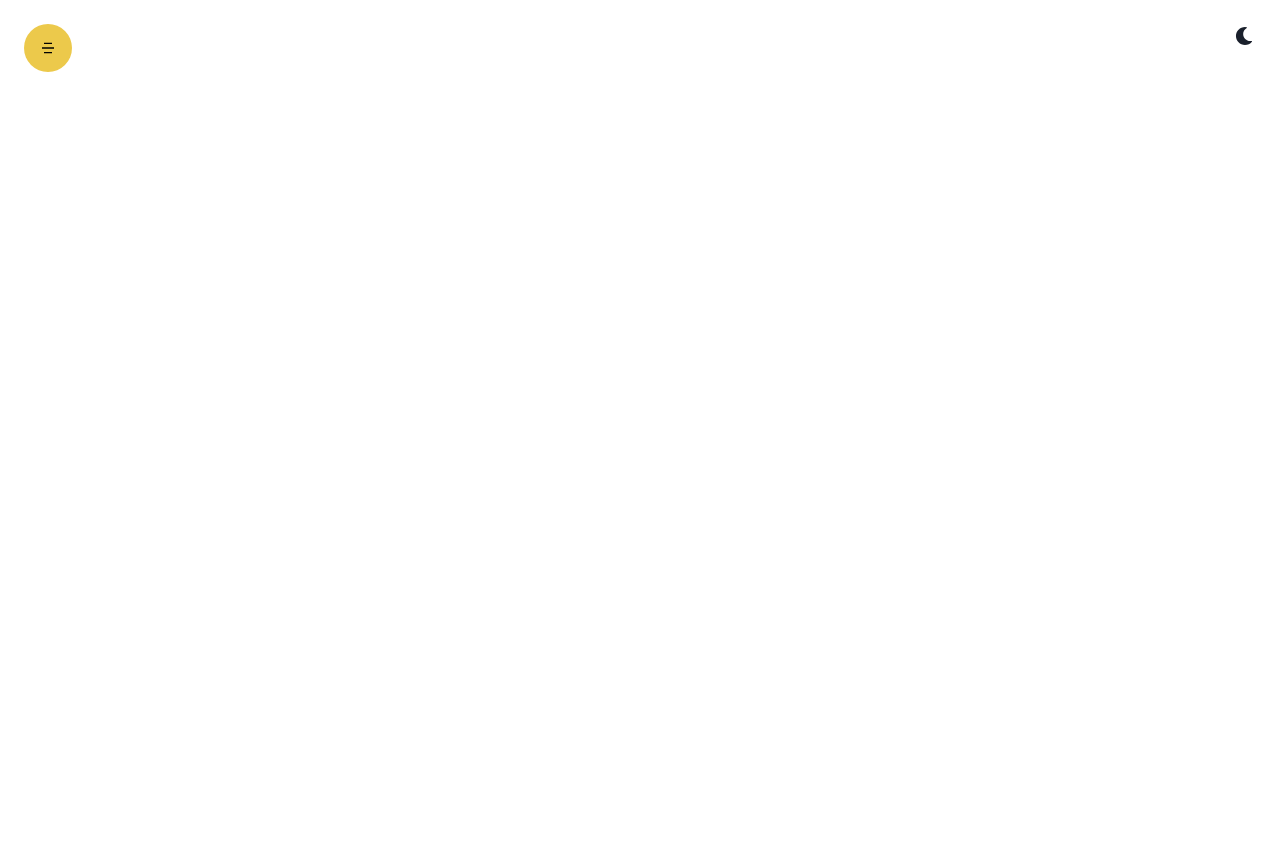
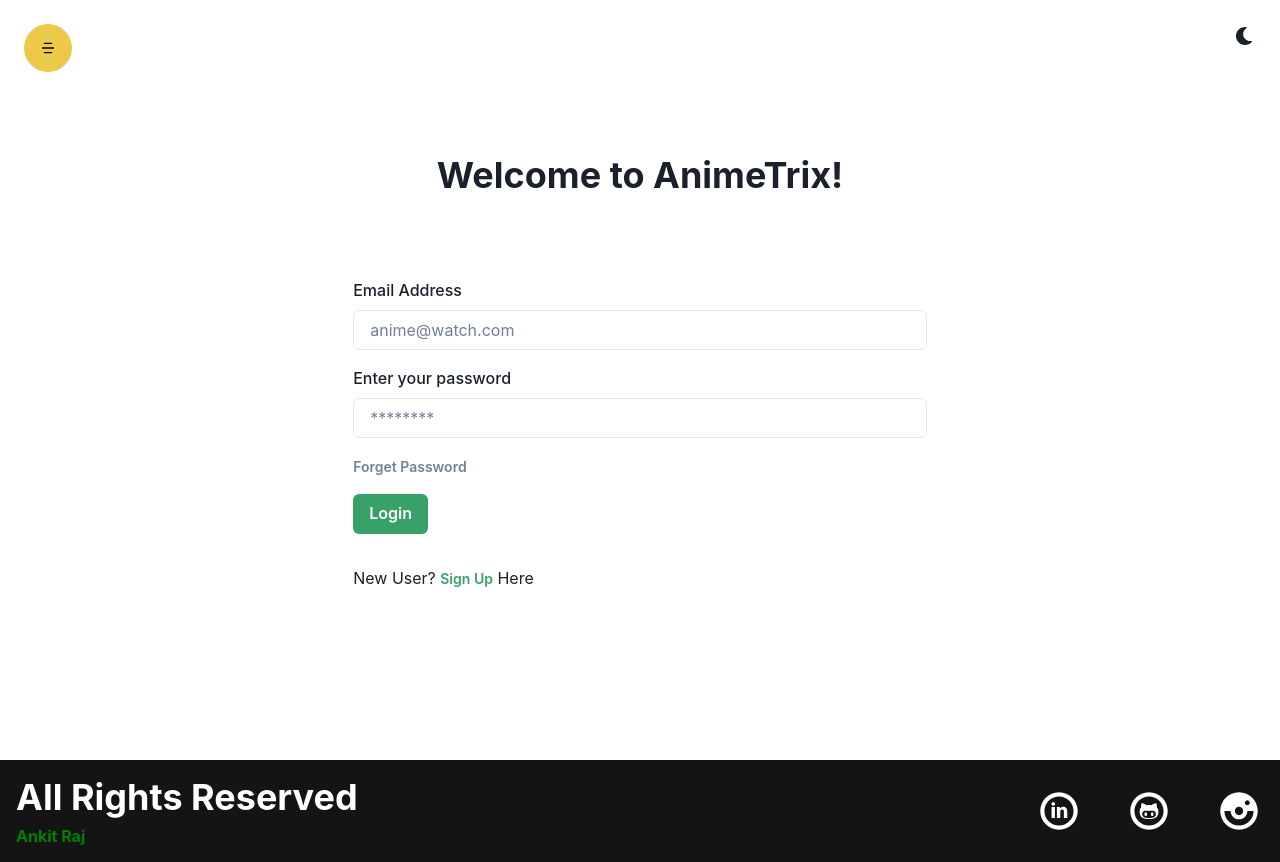
Before and after one commit to Ankit75124/animetrix_1, a React (Create React App) app: page /login in a window 1280 px wide. Before the commit this address had no page. Before the commit the page ends 800 px from the top, so only its background shows below. Built offline with nearby package versions, Linux system fonts and the light colour scheme.

Commit message:
Footer & Login v1-03/01-01:36 commit

```diff
--- a/src/App.js
+++ b/src/App.js
@@ -1,7 +1,9 @@
 import React from 'react';
 import {BrowserRouter as Router, Routes, Route} from 'react-router-dom';
 import Animes from './components/Animes/Animes';
+import Login from './components/Auth/Login';
 import Home from './components/Home/Home';
+import Footer from './components/Layout/Footer/Footer';
 import Header from './components/Layout/Header/Header';
 
 function App() {
@@ -11,7 +13,10 @@
     <Routes>
       <Route path="/" element={<Home />} />
       <Route path="/animes" element={<Animes />} />
+      <Route path="/login" element={<Login />} />
     </Routes>
+
+    <Footer/>
 
     </Router>
   );
--- /dev/null
+++ b/src/components/Auth/Login.jsx
@@ -0,0 +1,78 @@
+import { Box, Button, Container, FormLabel, Heading, Input, VStack } from '@chakra-ui/react'
+import React, { useState } from 'react'
+import { Link } from 'react-router-dom';
+
+const Login = () => {
+
+    const [email, setEmail] = useState('');
+    const [password, setPassword] = useState('');
+
+  return (
+    <Container h={'95vh'}>
+      <VStack h={'full'} justifyContent="center" spacing={'16'}>
+        <Heading children={'Welcome to AnimeTrix!'} />
+        <form style={{ width: '100%' }}>
+          <Box marginY={'4'}>
+            <FormLabel htmlFor="email" children="Email Address" />
+            <Input
+              required
+              id="email"
+              value={email}
+              onChange={e => setEmail(e.target.value)}
+              placeholder="anime@watch.com"
+              type={'email'}
+              focusBorderColor={'green.400'}
+            />
+          </Box>
+
+          <Box marginY={'4'}>
+            <FormLabel htmlFor="password"
+            children="Enter your password" />
+            <Input
+              required
+              id="password"
+              value={password}
+              onChange={e => setPassword(e.target.value)}
+                placeholder="********"
+              type={'password'}
+              focusBorderColor={'green.400'}
+            />
+          </Box>
+          <Box>
+            <Link to="/forgot-password">
+                <Button fontSize={'sm'}
+                variant={'link'}
+                >
+                    Forget Password
+                </Button>
+            </Link>
+          </Box>
+
+          <Button my="4"
+          colorScheme={'green'}
+          type="submit">
+            Login
+          </Button>
+
+          <Box my="4">
+            New User? {' '}
+            <Link to="/register">
+                <Button fontSize={'sm'}
+                colorScheme={'green'}
+                variant={'link'}
+                >
+                    Sign Up
+                </Button>
+                {" "}
+                Here
+            </Link>
+          </Box>
+
+
+        </form>
+      </VStack>
+    </Container>
+  );
+}
+
+export default Login
--- /dev/null
+++ b/src/components/Layout/Footer/Footer.jsx
@@ -0,0 +1,38 @@
+import { Box, Heading, HStack, Stack, VStack } from '@chakra-ui/react';
+import React from 'react';
+import { TiSocialLinkedinCircular, TiSocialGithubCircular,TiSocialInstagramCircular } from 'react-icons/ti';
+
+const Footer = () => {
+  return (
+    <Box padding={'4'} bg="blackAlpha.900" minH={'10vh'}>
+      <Stack direction={['column', 'row']}>
+        <VStack alignItems={['center', 'flex-start']} width="full">
+          <Heading children="All Rights Reserved" color={'white'} />
+          <Heading
+            children="Ankit Raj"
+            fontFamily={'body'}
+            size="sm"
+            color={'Green'}
+          />
+        </VStack>
+        <HStack spacing={['2', '10']}
+        justifyContent="center"
+        color={'white'}
+        fontSize={'50'}
+        >
+          <a href="https://www.linkedin.com/in/rajankit24/" target={'_blank'}>
+            <TiSocialLinkedinCircular />
+          </a>
+          <a href="https://github.com/Ankit75124" target={'_blank'}>
+            <TiSocialGithubCircular />
+          </a>
+          <a href="https://www.linkedin.com/in/rajankit24/" target={'_blank'}>
+            <TiSocialInstagramCircular />
+          </a>
+        </HStack>
+      </Stack>
+    </Box>
+  );
+};
+
+export default Footer;
--- a/src/components/Layout/Header/Header.jsx
+++ b/src/components/Layout/Header/Header.jsx
@@ -17,7 +17,7 @@
 
     const {isOpen, onOpen, onClose} = useDisclosure();
 
-    const isAuthenticated = true;
+    const isAuthenticated = false;
 
     const user = {
         role: "admin",
```
